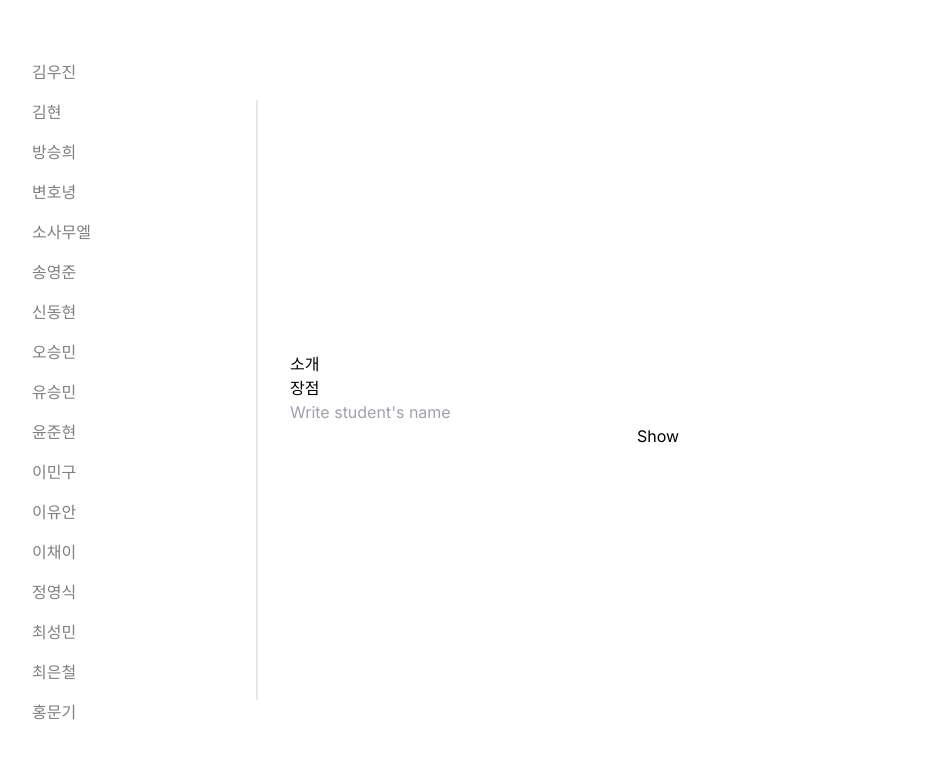
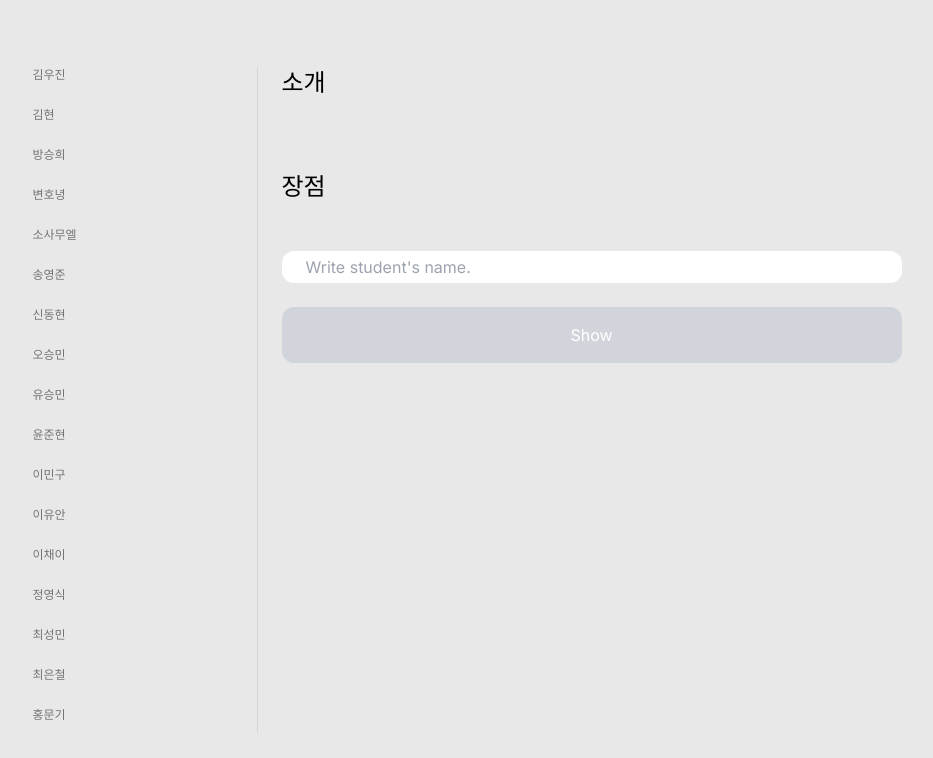
Before and after one commit to kimwoojin123/SPA_Framework, a Next.js app in the folder kim/: page / in a window 1280 px wide. Shown: the top 758 px of the page, without its empty margins (111-1044 px from the left). Built offline with nearby package versions, Linux system fonts and the light colour scheme.

Commit message:
스타일 변경

```diff
--- a/kim/app/globals.css
+++ b/kim/app/globals.css
@@ -2,7 +2,9 @@
 @tailwind components;
 @tailwind utilities;
 
-
+body{
+  background-color: #E8E8E8;
+}
 
 .cursor-pointer.active {
   font-weight: bold;
@@ -13,6 +15,6 @@
 }
 
 .move{
-  padding-left: 20px;
+  padding-left: 10vw;
   transition: padding-left 0.3s ease;
 }
--- a/kim/app/page.tsx
+++ b/kim/app/page.tsx
@@ -39,39 +39,40 @@ export default function Home() {
 
   return (
     <div className="w-lvw h-lvh flex justify-center items-center">
-      <div>
+      <div className="h-5/6">
         <ul>
           {studentList.map((student, index) => (
             <li
-              className={`flex cursor-pointer ${clickedName === student.name ? 'active' : ''} h-10 w-56`}
+              className={`flex cursor-pointer ${clickedName === student.name ? 'active' : ''} h-10 w-56 `}
               key={index}
               onClick={() => handleStudentClick(student)}
             >
               {clickedName === student.name && (
                 <div className="relative top-3 transform -translate-y-1/2 w-2 h-2 bg-slate-600 rounded-full"></div>
                 )}
-                <div className = {`${clickedName === student.name ? 'move' : ''}`}>{student.name}</div>
+                <div className = {`${clickedName === student.name ? 'move' : ''} text-xs`}>{student.name}</div>
             </li>
           ))}
         </ul>
       </div>
-      <div className="h-3/4 border"></div>
-      <div className="w-3/5 pl-8">
+      <div className="h-5/6 w-px bg-gray-300"></div>
+      <div className="w-3/5 h-5/6 pl-6">
         <div>
-          <p>{selectedStudent ? selectedStudent.name : ''} 소개</p>
-          <div>{introduce}</div>
-        </div>
+          <p className="text-2xl">{selectedStudent ? selectedStudent.name : ''} 소개</p>&nbsp;
+          <div className='text-neutral-400 text-xs w-5/6 break-all '>{introduce}</div>&nbsp;
+        </div>&nbsp;
         <div>
-          <p>{selectedStudent ? selectedStudent.name : ''} 장점</p>
-          <div>{advantage}</div>
-        </div>
-        <form className="flex flex-col" onSubmit={handleFormSubmit}>
+          <p className="text-2xl">{selectedStudent ? selectedStudent.name : ''} 장점</p>&nbsp;
+          <div className='text-neutral-400 text-xs w-5/6 break-all'>{advantage}</div>
+        </div>&nbsp;
+        <form className="flex flex-col w-5/6" onSubmit={handleFormSubmit}>
           <input
+            className='pl-6 h-8 rounded-xl'
             type="text"
-            placeholder="Write student's name"
+            placeholder="Write student's name."
             onChange={(e) => setName(e.target.value)}
-          />
-          <button type="submit">Show</button>
+          />&nbsp;
+          <button className="bg-gray-300 text-white rounded-xl h-14" type="submit">Show</button>
         </form>
       </div>
     </div>
```
Also changed, not shown: kim/app/data/students.ts (+3 -1 lines).
